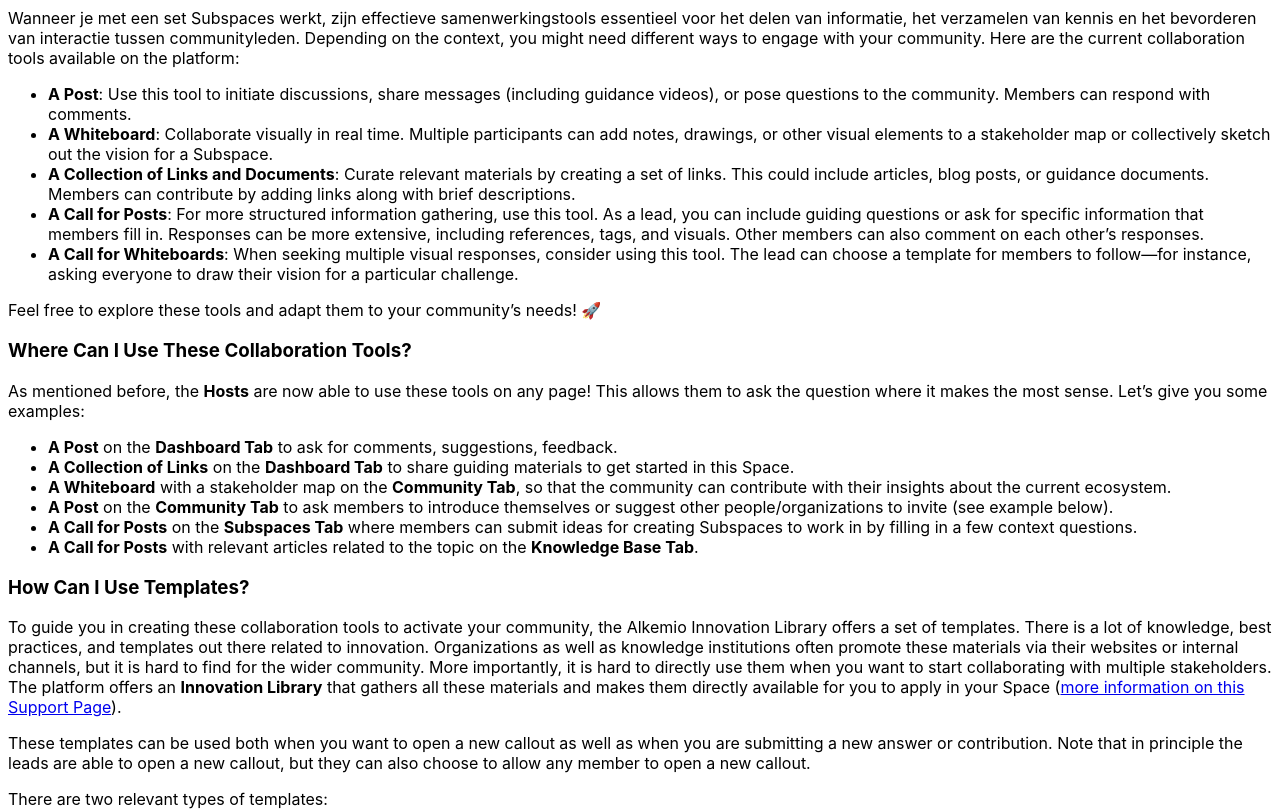
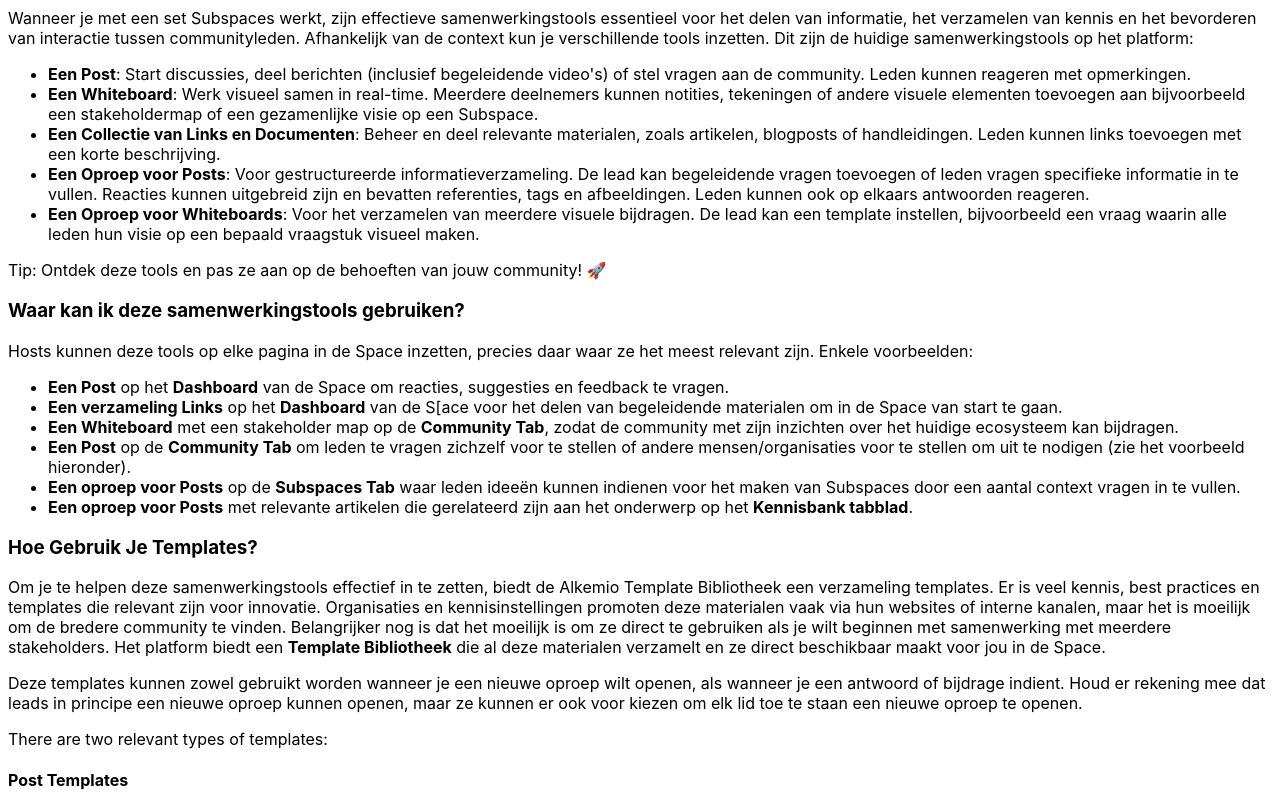
Before and after one commit to alkem-io/documentation, a Next.js app: page /documentation/features/collaboration-tool.nl-NL in a window 1280 px wide. Shown: the part 760-1571 px from the top of the page. Built offline with nearby package versions, Linux system fonts and the light colour scheme.

Commit message:
New translations collaboration-tool.en-us.mdx (Dutch)

```diff
--- a/pages/features/collaboration-tool.nl-NL.mdx
+++ b/pages/features/collaboration-tool.nl-NL.mdx
@@ -30,32 +30,32 @@ Op deze Support-pagina leggen we uit welke tools beschikbaar zijn, waar je ze ku
 
 ## Beschikbare Samenwerkingstools
 
-Wanneer je met een set Subspaces werkt, zijn effectieve samenwerkingstools essentieel voor het delen van informatie, het verzamelen van kennis en het bevorderen van interactie tussen communityleden. Depending on the context, you might need different ways to engage with your community. Here are the current collaboration tools available on the platform:
+Wanneer je met een set Subspaces werkt, zijn effectieve samenwerkingstools essentieel voor het delen van informatie, het verzamelen van kennis en het bevorderen van interactie tussen communityleden. Afhankelijk van de context kun je verschillende tools inzetten. Dit zijn de huidige samenwerkingstools op het platform:
 
-- **A Post**: Use this tool to initiate discussions, share messages (including guidance videos), or pose questions to the community. Members can respond with comments.
-- **A Whiteboard**: Collaborate visually in real time. Multiple participants can add notes, drawings, or other visual elements to a stakeholder map or collectively sketch out the vision for a Subspace.
-- **A Collection of Links and Documents**: Curate relevant materials by creating a set of links. This could include articles, blog posts, or guidance documents. Members can contribute by adding links along with brief descriptions.
-- **A Call for Posts**: For more structured information gathering, use this tool. As a lead, you can include guiding questions or ask for specific information that members fill in. Responses can be more extensive, including references, tags, and visuals. Other members can also comment on each other’s responses.
-- **A Call for Whiteboards**: When seeking multiple visual responses, consider using this tool. The lead can choose a template for members to follow—for instance, asking everyone to draw their vision for a particular challenge.
+- **Een Post**: Start discussies, deel berichten (inclusief begeleidende video's) of stel vragen aan de community. Leden kunnen reageren met opmerkingen.
+- **Een Whiteboard**: Werk visueel samen in real-time. Meerdere deelnemers kunnen notities, tekeningen of andere visuele elementen toevoegen aan bijvoorbeeld een stakeholdermap of een gezamenlijke visie op een Subspace.
+- **Een Collectie van Links en Documenten**: Beheer en deel relevante materialen, zoals artikelen, blogposts of handleidingen. Leden kunnen links toevoegen met een korte beschrijving.
+- **Een Oproep voor Posts**: Voor gestructureerde informatieverzameling. De lead kan begeleidende vragen toevoegen of leden vragen specifieke informatie in te vullen. Reacties kunnen uitgebreid zijn en bevatten referenties, tags en afbeeldingen. Leden kunnen ook op elkaars antwoorden reageren.
+- **Een Oproep voor Whiteboards**: Voor het verzamelen van meerdere visuele bijdragen. De lead kan een template instellen, bijvoorbeeld een vraag waarin alle leden hun visie op een bepaald vraagstuk visueel maken.
 
-Feel free to explore these tools and adapt them to your community’s needs! 🚀
+Tip: Ontdek deze tools en pas ze aan op de behoeften van jouw community! 🚀
 
-### Where Can I Use These Collaboration Tools?
+### Waar kan ik deze samenwerkingstools gebruiken?
 
-As mentioned before, the **Hosts** are now able to use these tools on any page! This allows them to ask the question where it makes the most sense. Let’s give you some examples:
+Hosts kunnen deze tools op elke pagina in de Space inzetten,  precies daar waar ze het meest relevant zijn. Enkele voorbeelden:
 
-- **A Post** on the **Dashboard Tab** to ask for comments, suggestions, feedback.
-- **A Collection of Links** on the **Dashboard Tab** to share guiding materials to get started in this Space.
-- **A Whiteboard** with a stakeholder map on the **Community Tab**, so that the community can contribute with their insights about the current ecosystem.
-- **A Post** on the **Community Tab** to ask members to introduce themselves or suggest other people/organizations to invite (see example below).
-- **A Call for Posts** on the **Subspaces Tab** where members can submit ideas for creating Subspaces to work in by filling in a few context questions.
-- **A Call for Posts** with relevant articles related to the topic on the **Knowledge Base Tab**.
+- **Een Post** op het **Dashboard** van de Space om reacties, suggesties en feedback te vragen.
+- **Een verzameling Links** op het **Dashboard** van de S[ace voor het delen van begeleidende materialen om in de Space van start te gaan.
+- **Een Whiteboard** met een stakeholder map op de **Community Tab**, zodat de community met zijn inzichten over het huidige ecosysteem kan bijdragen.
+- **Een Post** op de **Community Tab** om leden te vragen zichzelf voor te stellen of andere mensen/organisaties voor te stellen om uit te nodigen (zie het voorbeeld hieronder).
+- **Een oproep voor Posts** op de **Subspaces Tab** waar leden ideeën kunnen indienen voor het maken van Subspaces door een aantal context vragen in te vullen.
+- **Een oproep voor Posts** met relevante artikelen die gerelateerd zijn aan het onderwerp op het **Kennisbank tabblad**.
 
-### How Can I Use Templates?
+### Hoe Gebruik Je Templates?
 
-To guide you in creating these collaboration tools to activate your community, the Alkemio Innovation Library offers a set of templates. There is a lot of knowledge, best practices, and templates out there related to innovation. Organizations as well as knowledge institutions often promote these materials via their websites or internal channels, but it is hard to find for the wider community. More importantly, it is hard to directly use them when you want to start collaborating with multiple stakeholders. The platform offers an **Innovation Library** that gathers all these materials and makes them directly available for you to apply in your Space ([more information on this Support Page](#)).
+Om je te helpen deze samenwerkingstools effectief in te zetten, biedt de Alkemio Template Bibliotheek een verzameling templates. Er is veel kennis, best practices en templates die relevant zijn voor innovatie. Organisaties en kennisinstellingen promoten deze materialen vaak via hun websites of interne kanalen, maar het is moeilijk om de bredere community te vinden. Belangrijker nog is dat het moeilijk is om ze direct te gebruiken als je wilt beginnen met samenwerking met meerdere stakeholders. Het platform biedt een **Template Bibliotheek** die al deze materialen verzamelt en ze direct beschikbaar maakt voor jou in de Space.
 
-These templates can be used both when you want to open a new callout as well as when you are submitting a new answer or contribution. Note that in principle the leads are able to open a new callout, but they can also choose to allow any member to open a new callout.
+Deze templates kunnen zowel gebruikt worden wanneer je een nieuwe oproep wilt openen, als wanneer je een antwoord of bijdrage indient. Houd er rekening mee dat leads in principe een nieuwe oproep kunnen openen, maar ze kunnen er ook voor kiezen om elk lid toe te staan een nieuwe oproep te openen.
 
 There are two relevant types of templates:
 
```
